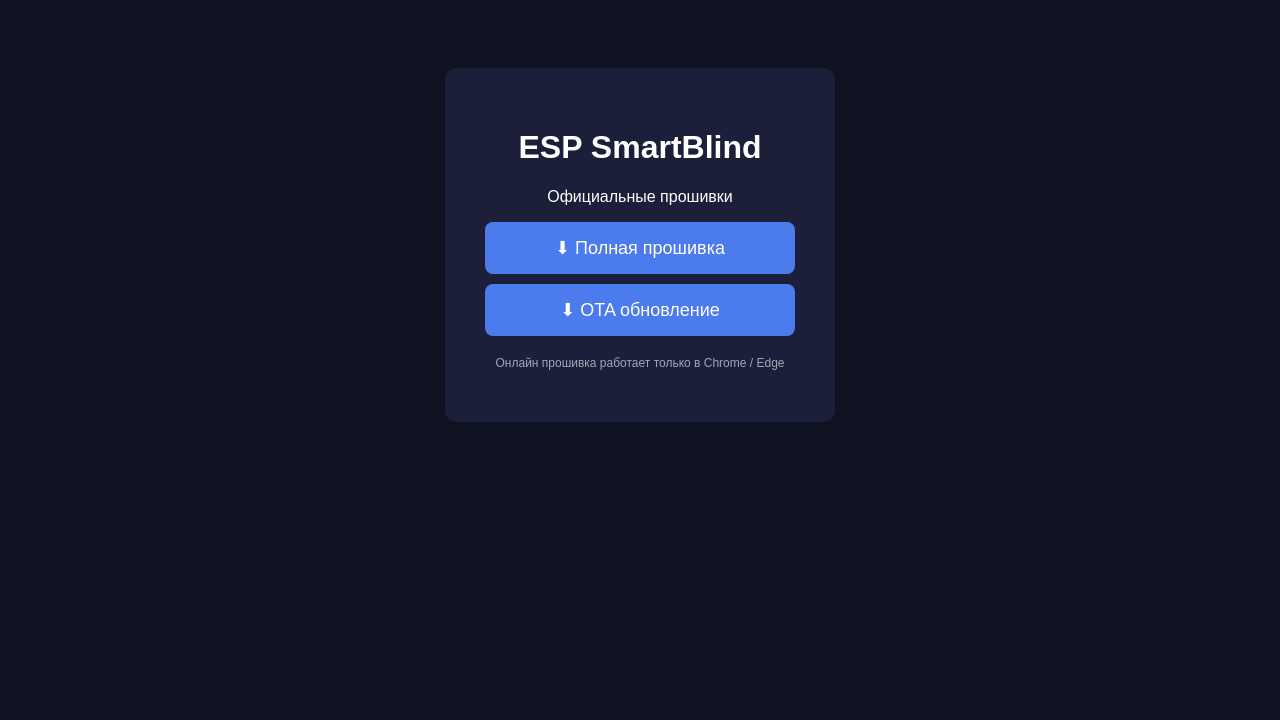
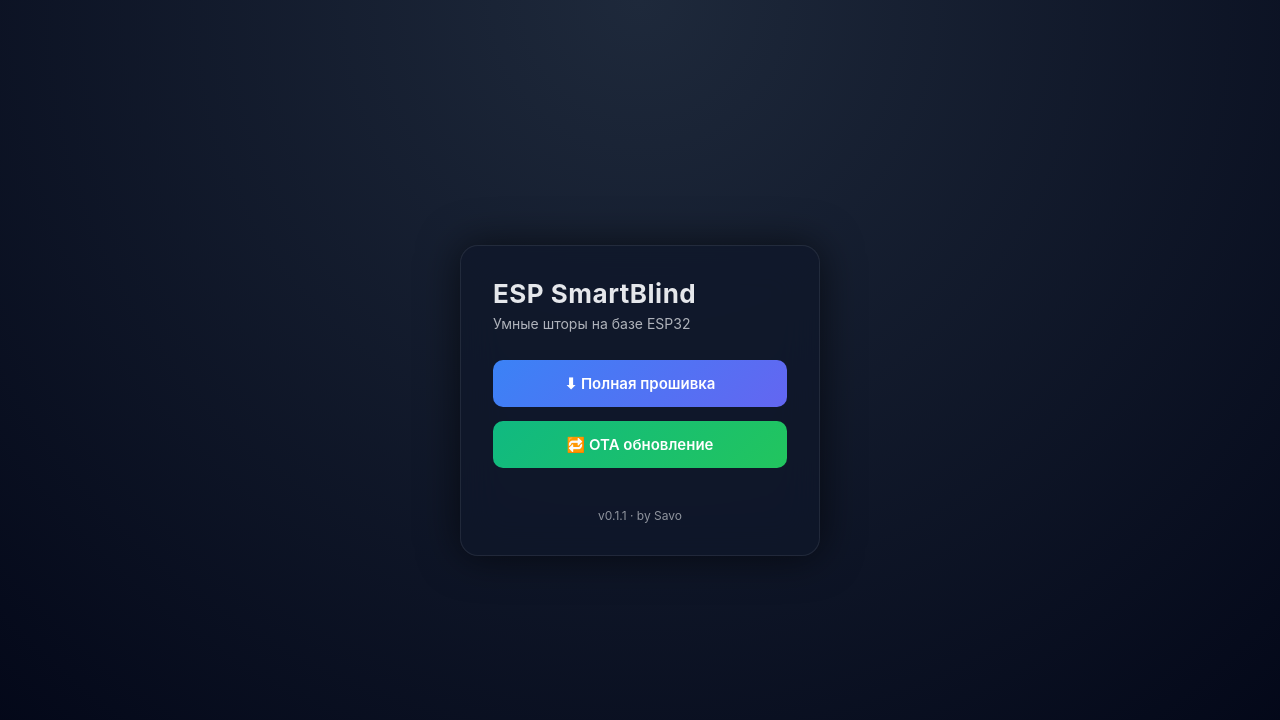
Before and after one commit to savo-o/firmware-esp-smart-blind, a plain HTML site: page docs/index.html in a window 1280 px wide. Drawn offline with Linux system fonts and the light colour scheme.

Commit message:
Update index.html

```diff
--- a/docs/index.html
+++ b/docs/index.html
@@ -3,67 +3,121 @@
 <head>
   <meta charset="UTF-8">
   <title>ESP SmartBlind</title>
+  <meta name="viewport" content="width=device-width, initial-scale=1.0">
 
   <style>
-    body {
-      background: #0f1220;
-      color: white;
-      font-family: Arial;
-      text-align: center;
-      padding-top: 60px;
+    * {
+      box-sizing: border-box;
+      font-family: Inter, Arial, sans-serif;
     }
 
-    .box {
-      background: #1b1f3a;
-      padding: 40px;
-      display: inline-block;
-      border-radius: 12px;
+    body {
+      margin: 0;
+      height: 100vh;
+      background: radial-gradient(circle at top, #1e293b, #020617);
+      color: #e5e7eb;
+      display: flex;
+      align-items: center;
+      justify-content: center;
+    }
+
+    .card {
+      width: 360px;
+      background: rgba(15, 23, 42, 0.75);
+      backdrop-filter: blur(20px);
+      border-radius: 18px;
+      padding: 32px;
+      box-shadow: 0 0 40px rgba(0,0,0,0.6);
+      border: 1px solid rgba(255,255,255,0.08);
+    }
+
+    h1 {
+      margin: 0;
+      font-size: 26px;
+      letter-spacing: 0.5px;
+    }
+
+    .subtitle {
+      margin-top: 6px;
+      font-size: 14px;
+      opacity: 0.75;
+    }
+
+    .buttons {
+      margin-top: 28px;
+      display: flex;
+      flex-direction: column;
+      gap: 14px;
     }
 
     a, button {
-      display: block;
-      width: 280px;
-      margin: 10px auto;
-      padding: 15px;
-      font-size: 18px;
-      border-radius: 8px;
+      width: 100%;
+      padding: 14px;
+      font-size: 15px;
+      border-radius: 10px;
       border: none;
       cursor: pointer;
-      background: #4b7bec;
+      background: linear-gradient(135deg, #3b82f6, #6366f1);
       color: white;
+      font-weight: 600;
+      transition: 0.2s;
       text-decoration: none;
+      text-align: center;
     }
 
-    button:hover, a:hover {
-      background: #3867d6;
+    a:hover, button:hover {
+      transform: translateY(-1px);
+      box-shadow: 0 8px 20px rgba(99,102,241,0.4);
+    }
+
+    .ota {
+      background: linear-gradient(135deg, #10b981, #22c55e);
+    }
+
+    .web {
+      background: linear-gradient(135deg, #f97316, #fb923c);
+    }
+
+    .footer {
+      margin-top: 26px;
+      font-size: 12px;
+      opacity: 0.6;
+      text-align: center;
     }
   </style>
 </head>
 
 <body>
 
-<div class="box">
+  <div class="card">
     <h1>ESP SmartBlind</h1>
-  <p>Официальные прошивки</p>
+    <div class="subtitle">
+      Умные шторы на базе ESP32
+    </div>
 
-  <!-- 1 -->
-  <a href="firmware/smartblind-full.bin" download>
+    <div class="buttons">
+
+      <!-- FULL -->
+      <a href="firmware/smartblind-full.bin">
         ⬇ Полная прошивка
       </a>
 
-  <!-- 2 -->
-  <a href="firmware/smartblind-ota.bin" download>
-    ⬇ OTA обновление
+      <!-- OTA -->
+      <a class="ota" href="firmware/smartblind-ota.bin">
+        🔁 OTA обновление
       </a>
 
-  <!-- 3 -->
+      <!-- WEB FLASH -->
       <esp-web-install-button
+        class="web"
         manifest="manifest.json">
       </esp-web-install-button>
 
-  <p style="font-size:12px;opacity:0.6;margin-top:20px">
-    Онлайн прошивка работает только в Chrome / Edge
-  </p>
+    </div>
+
+    <div class="footer">
+      v0.1.1 · by Savo
+    </div>
   </div>
 
   <script
```
Lines whose indentation alone changed are shown as unchanged.
